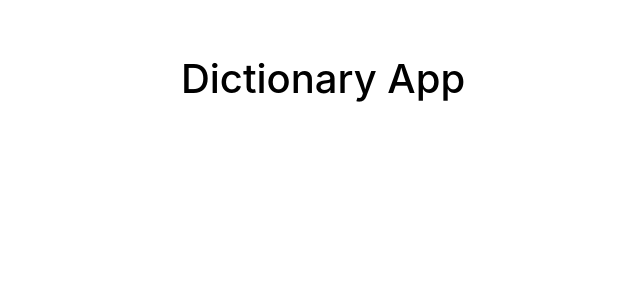
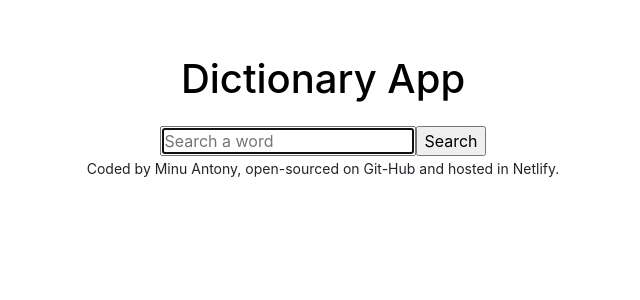
Before and after one commit to minuantony/dictionary-project, a React (Create React App) app: page / in a window 1280 px wide. Shown: the top 300 px of the page, without its empty margins (127-767 px from the left). Built offline with nearby package versions, Linux system fonts and the light colour scheme.

Commit message:
search engine added

```diff
--- a/src/App.js
+++ b/src/App.js
@@ -1,11 +1,22 @@
 import "./App.css";
+import Dictionary from "./Dictionary";
 
 export default function App() {
   return (
     <div className="App">
-      <header className="App-header">
-        <h1>Dictionary App</h1>
-      </header>
+      <div className="container">
+        <header className="App-header">
+          <h1>Dictionary App</h1>
+        </header>
+        <main>
+          <Dictionary />
+        </main>
+        <footer>
+          <small>
+            Coded by Minu Antony, open-sourced on Git-Hub and hosted in Netlify.
+          </small>
+        </footer>
+      </div>
     </div>
   );
 }
--- /dev/null
+++ b/src/Dictionary.js
@@ -0,0 +1,27 @@
+import React, { useState } from "react";
+
+export default function Dictionary() {
+  let [keyword, setKeyword] = useState("");
+  function search(event) {
+    event.preventDefault();
+    alert(`Searching for ${keyword}`);
+  }
+  function updateChange(event) {
+    console.log(event);
+    console.log(event.target.value);
+    setKeyword(event.target.value);
+  }
+  return (
+    <div>
+      <form onSubmit={search}>
+        <input
+          type="search"
+          placeholder="Search a word"
+          autoFocus={true}
+          onChange={updateChange}
+        />
+        <input type="submit" value="Search" />
+      </form>
+    </div>
+  );
+}
```
